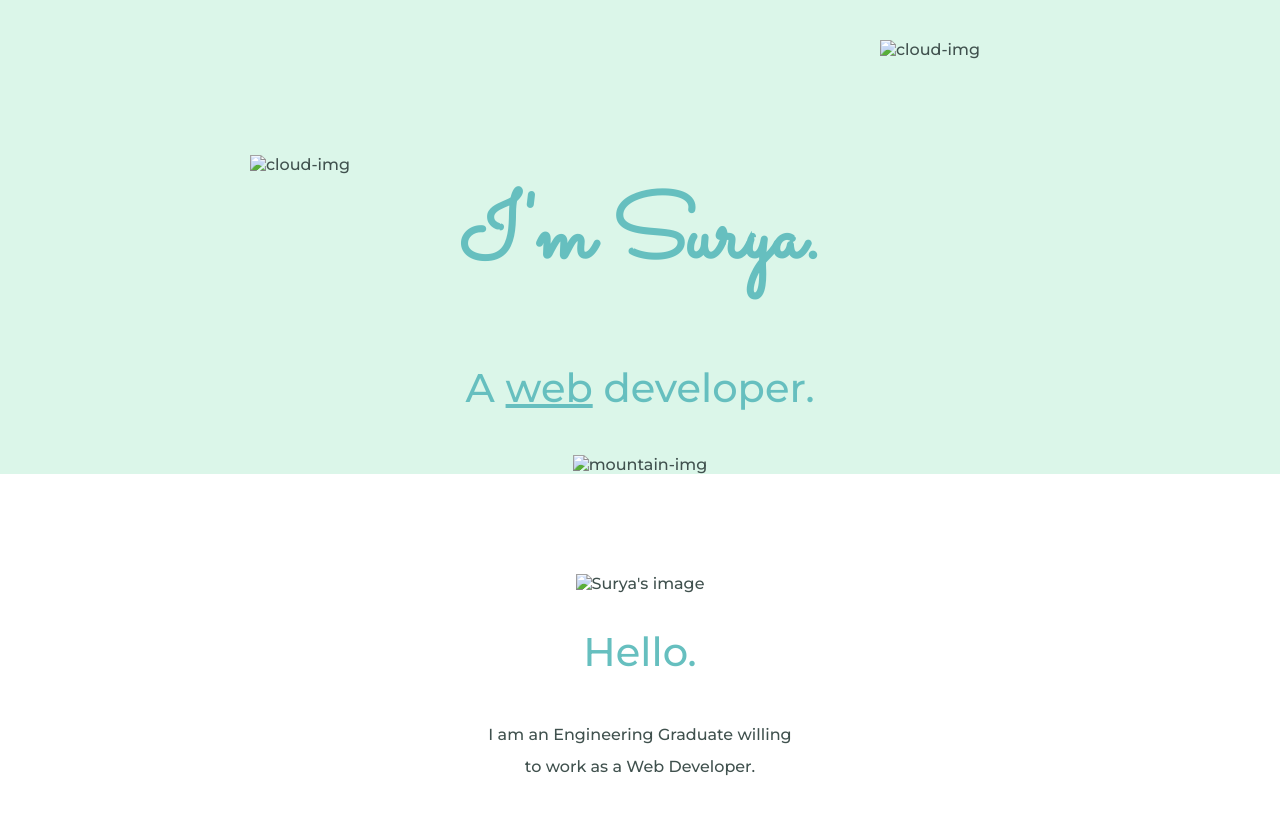
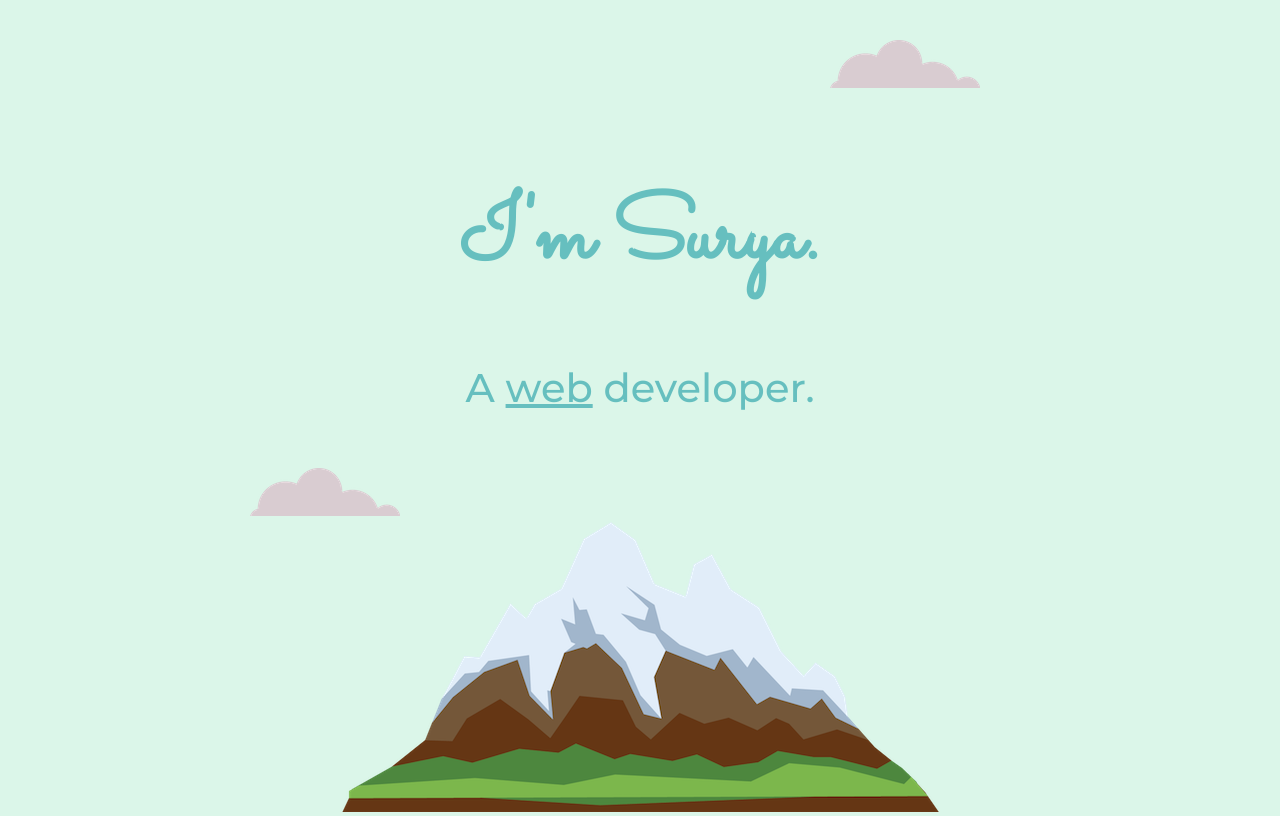
Before and after one commit to karthik120998/Portfolio-Website, a plain HTML site: page index.html in a window 1280 px wide. Shown: the top 816 px of the page. Drawn offline with Linux system fonts and the light colour scheme; files that its build step writes are made by us from their sources.

Commit message:
Update index.html

```diff
--- a/index.html
+++ b/index.html
@@ -4,23 +4,23 @@
     <meta charset="UTF-8">
     <meta name="viewport" content="width=device-width, initial-scale=1.0">
     <title>Surya Alluri</title>
-    <link rel="stylesheet" href="CSS/style.css">
-    <link rel="icon" href="CSS/favicon (1).ico">
+    <link rel="stylesheet" href="style.css">
+    <link rel="icon" href="favicon (1).ico">
     <link rel="preconnect" href="https://fonts.gstatic.com">
     <link rel="preconnect" href="https://fonts.gstatic.com">
     <link href="https://fonts.googleapis.com/css2?family=Merriweather:wght@300&family=Montserrat:wght@500&family=Sacramento&display=swap" rel="stylesheet">
 </head>
 <body>
     <div class="top-container">
-        <img class="top-cloud" src="images/cloud.png" alt="cloud-img">
+        <img class="top-cloud" src="cloud.png" alt="cloud-img">
         <h1>I'm Surya.</h1>
         <h2>A <span class="web">web</span> developer.</h2>
-        <img class="bottom-cloud" src="images/cloud.png" alt="cloud-img">
-        <img src="images/mountain.png" alt="mountain-img">
+        <img class="bottom-cloud" src="cloud.png" alt="cloud-img">
+        <img src="mountain.png" alt="mountain-img">
     </div>
     <div class="middle-container">
         <div class="profile">
-          <img class="img1" src="images/sk img1.png" alt="Surya's image">
+          <img class="img1" src="sk img1.png" alt="Surya's image">
           <h2>Hello.</h2>
           <p class="intro">I am an Engineering Graduate willing to work as a Web Developer. </p>
         </div>
@@ -33,7 +33,7 @@
             <p>I like to design, develop and debug websites to make it look good and work in an efficeint way.</p>
           </div>
           <div class="skill-row">
-            <img class="tech-geek" src="images/tech-geek.png" alt="tech-geek image">
+            <img class="tech-geek" src="tech-geek.png" alt="tech-geek image">
             <h3>Technology geek</h3>
             <p>I like to explore the current tech-gadgets. Know about its features and technologies used in the product to make it.</p>
           </div>
```
